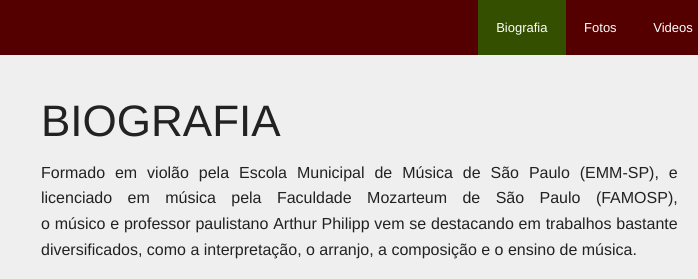
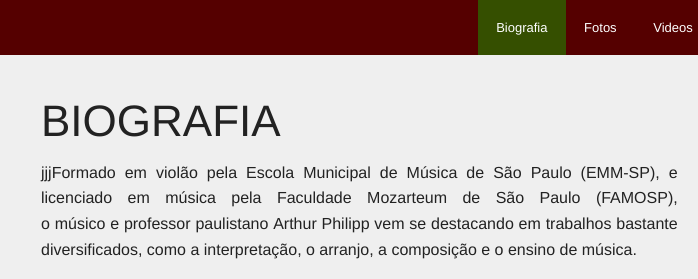
Before and after one commit to arthurusph/arthurphilipp, a website: page index.html in a window 1280 px wide. Shown: the top 279 px of the page, 114-812 px from the left. Drawn offline with nearby package versions, Linux system fonts and the light colour scheme; files that its build step writes are made by us from their sources; files whose address does not match are found by name.

Commit message:
Update index.html

```diff
--- a/index.html
+++ b/index.html
@@ -92,7 +92,7 @@
                     <article itemscope itemtype="http://schema.org/Person">
                         <h1>BIOGRAFIA</h1>
                         <p class="text-justify">
-                            Formado em violão pela Escola Municipal de Música de São Paulo (EMM-SP), e licenciado em música pela Faculdade Mozarteum de São Paulo (FAMOSP), o músico e professor paulistano Arthur Philipp vem se destacando em trabalhos bastante diversificados, como a interpretação, o arranjo, a composição e o ensino de música.
+                            jjjFormado em violão pela Escola Municipal de Música de São Paulo (EMM-SP), e licenciado em música pela Faculdade Mozarteum de São Paulo (FAMOSP), o músico e professor paulistano Arthur Philipp vem se destacando em trabalhos bastante diversificados, como a interpretação, o arranjo, a composição e o ensino de música.
                         </p>
                         <p class="text-justify">
                             Iniciou seus estudos musicais com seu pai, Emilio Stach, um entusiata do violão que foi aluno do célebre professor uruguaio Isaías Savio. Anos depois, ingressou na prestigiada Escola Municipal de Música de São Paulo, onde foi orientado pelo violonista e professor Celso Delneri. Neste período, participou de masterclasses e palestras com grandes nomes do violão nacional e internacional: Henrique Pinto, Fábio Zanon, Everton Gloeden, Edelton Gloeden, Paulo Porto Alegre, Leo Brouwer, Roberto Aussel, Elena Papandreou, entre outros.
```
